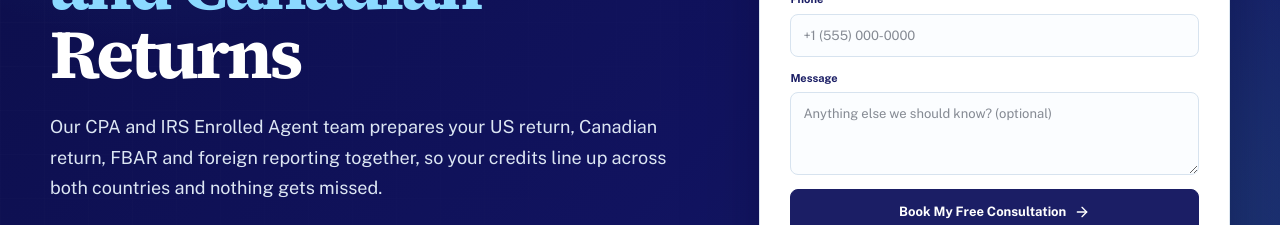
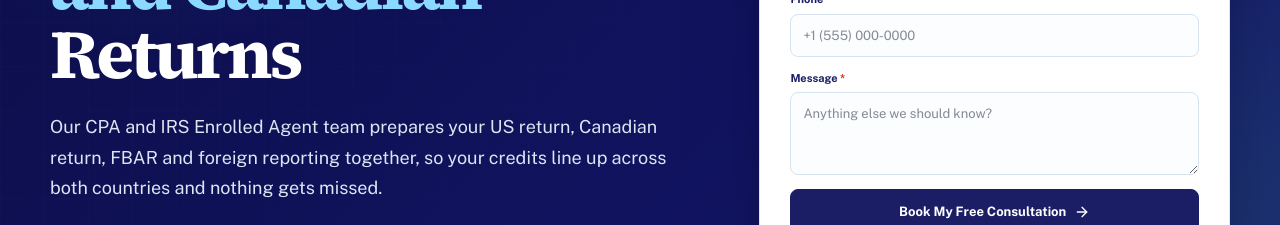
Before and after one commit to invisorprojects/invisorcpa_2025, a Next.js app: page /lp/cross-border-tax in a window 1280 px wide. Shown: the part 495-720 px from the top of the page. Built offline with nearby package versions, Linux system fonts and the light colour scheme.

Commit message:
made message feel mandatory

```diff
--- a/app/lp/cross-border-tax/_components/cross-border-lead-form.tsx
+++ b/app/lp/cross-border-tax/_components/cross-border-lead-form.tsx
@@ -95,6 +95,9 @@ function validate(values: Values): Partial<Record<FieldKey, string>> {
         errors.phone = 'Please enter a phone number we can reach you on.';
     } else if (digits.length < 10) {
         errors.phone = 'Please enter a phone number with at least 10 digits.';
+    }
+    if (!values.message.trim()) {
+        errors.message = 'Please enter a message.';
     }
 
     return errors;
@@ -349,22 +352,36 @@ export default function CrossBorderLeadForm({
                             )}
                         </label>
 
-                        {/* 4. Message (optional) */}
+                        {/* 4. Message */}
                         <label
                             htmlFor={`${uid}-message`}
                             className="cbt-form-grid__wide"
                         >
-                            <span>Message</span>
+                            <span>
+                                Message <b aria-hidden="true">*</b>
+                            </span>
                             <textarea
                                 id={`${uid}-message`}
                                 name="message"
                                 rows={3}
+                                aria-required="true"
+                                aria-invalid={!!errors.message}
+                                aria-describedby={describe('message')}
                                 value={values.message}
                                 onChange={(e) =>
                                     setField('message')(e.target.value)
                                 }
-                                placeholder="Anything else we should know? (optional)"
+                                placeholder="Anything else we should know?"
                             />
+                            {errors.message && (
+                                <small
+                                    id={`${uid}-message-error`}
+                                    className="cbt-field-error"
+                                    role="alert"
+                                >
+                                    {errors.message}
+                                </small>
+                            )}
                         </label>
                     </div>
 
```
